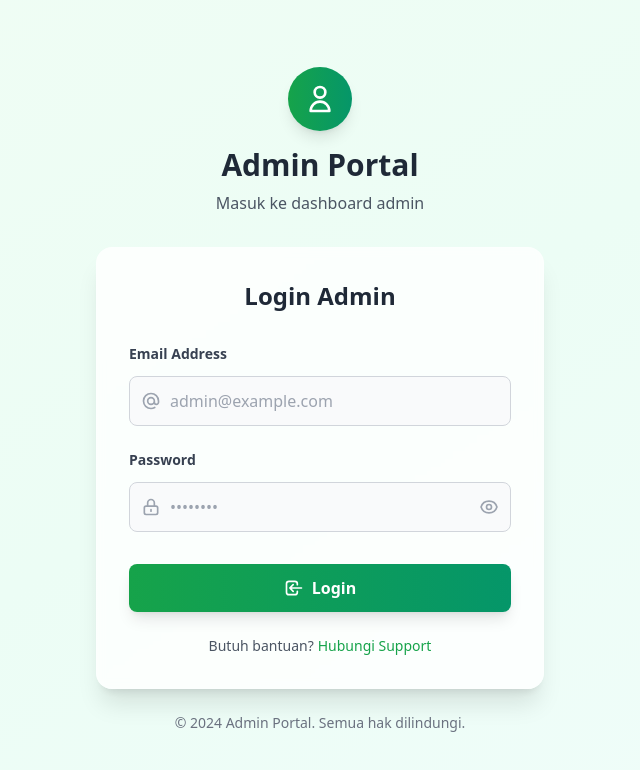
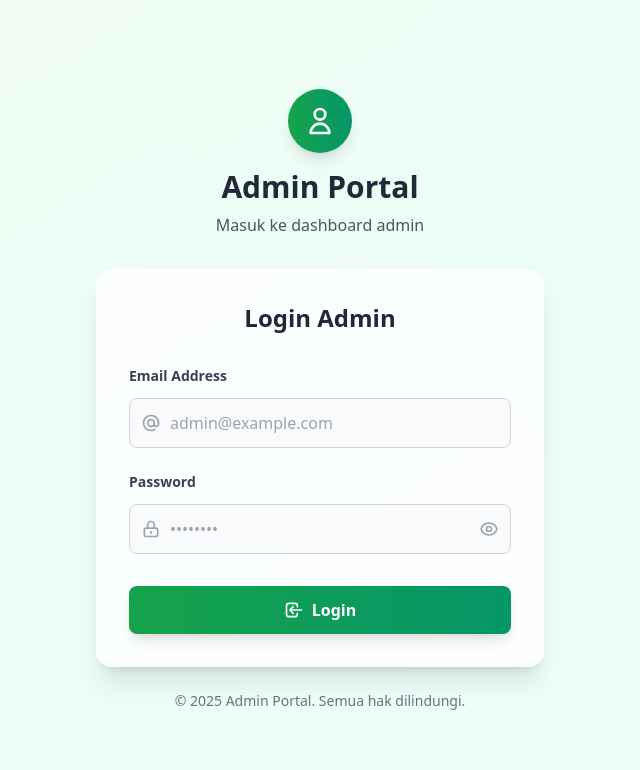
Before and after one commit to exoream/sayur-admin, a React (Create React App) app: page / in a window 1280 px wide. Shown: the top 770 px of the page, without its empty margins (320-960 px from the left). Built offline with nearby package versions, Linux system fonts and the light colour scheme; the HTML template or start-up script is replaced by a standard one.

Commit message:
fix: remove footer

```diff
--- a/src/components/LoginForm.jsx
+++ b/src/components/LoginForm.jsx
@@ -165,20 +165,20 @@
                     </button>
 
                     {/* Footer */}
-                    <div className="mt-6 text-center">
+                    {/* <div className="mt-6 text-center">
                         <p className="text-sm text-gray-600">
                             Butuh bantuan?
                             <a href="#" className="text-green-600 hover:text-green-700 font-medium ml-1 hover:underline transition-colors duration-200">
                                 Hubungi Support
                             </a>
                         </p>
-                    </div>
+                    </div> */}
                 </div>
 
                 {/* Bottom Text */}
                 <div className="mt-6 text-center">
                     <p className="text-sm text-gray-500">
-                        © 2024 Admin Portal. Semua hak dilindungi.
+                        © 2025 Admin Portal. Semua hak dilindungi.
                     </p>
                 </div>
             </div>
```
